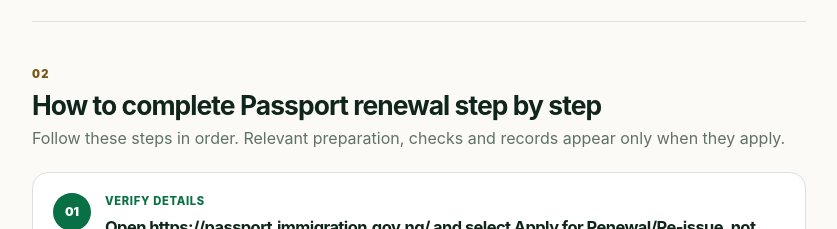
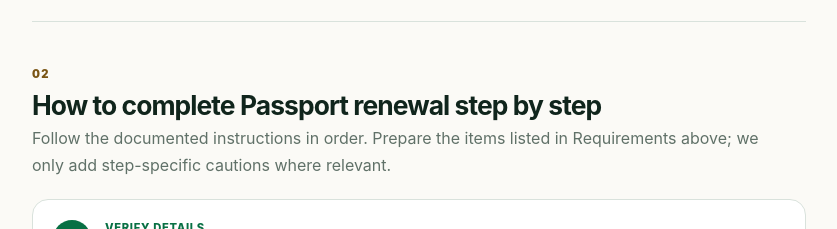
Before and after one commit to eghosa001/nigeria, a Next.js app: page /services/passport-renewal in a window 1280 px wide. Shown: the part 4720-4949 px from the top of the page, without its empty margins (28-865 px from the left). Built offline with nearby package versions, Linux system fonts and the light colour scheme; no server answers.

Commit message:
Remove inferred filler and duplicate guidance from service pages

```diff
--- a/components/service-steps.tsx
+++ b/components/service-steps.tsx
@@ -9,7 +9,7 @@ export function ServiceSteps({ service }: { service: Service }) {
       <span className="section-number" aria-hidden="true">02</span>
       <h2>How to complete {service.shortTitle} step by step</h2>
       <p className="guide-section-intro">
-        Follow these steps in order. Relevant preparation, checks and records appear only when they apply.
+        Follow the documented instructions in order. Prepare the items listed in Requirements above; we only add step-specific cautions where relevant.
       </p>
 
       <div className="detailed-steps">
```
